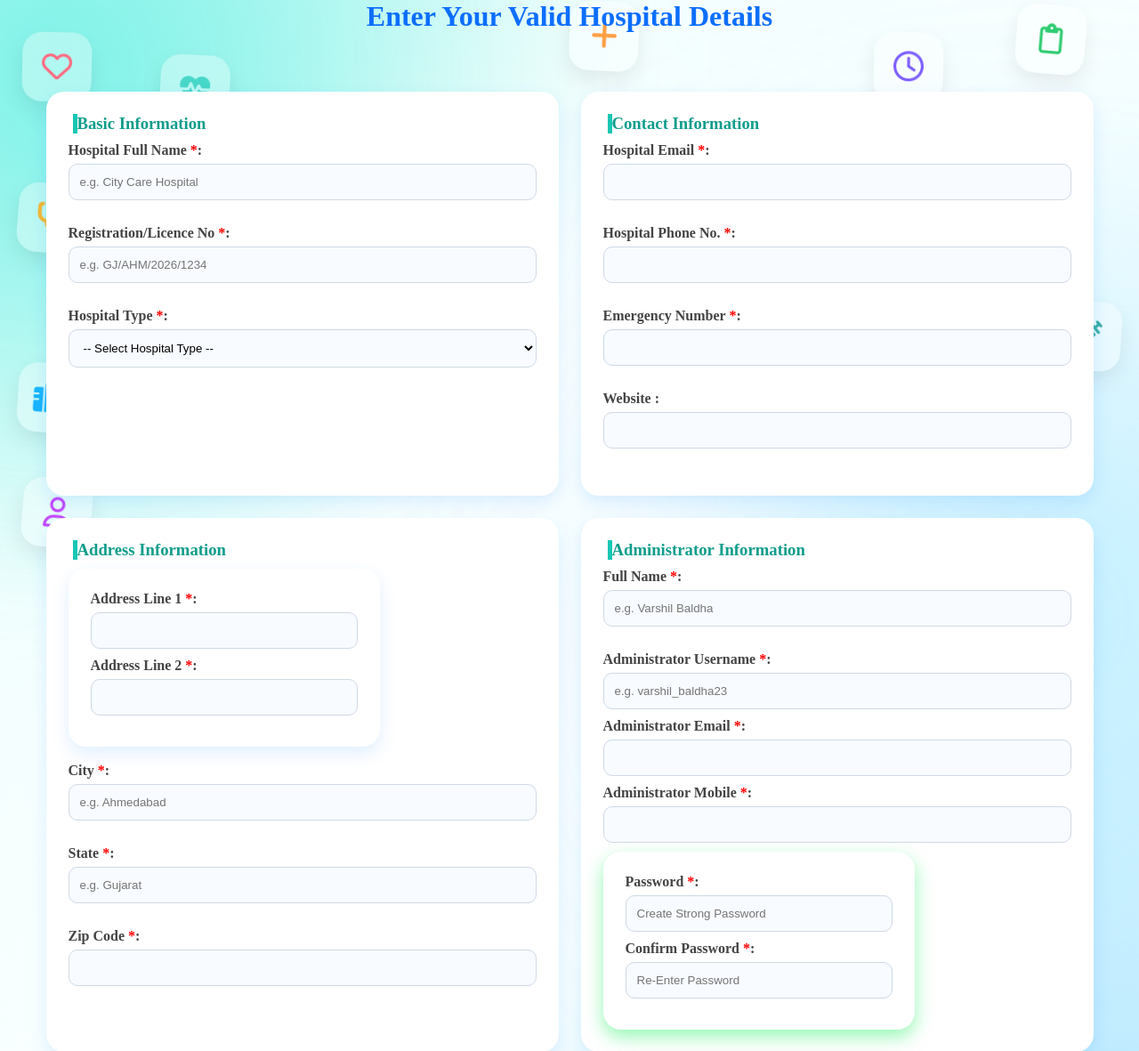
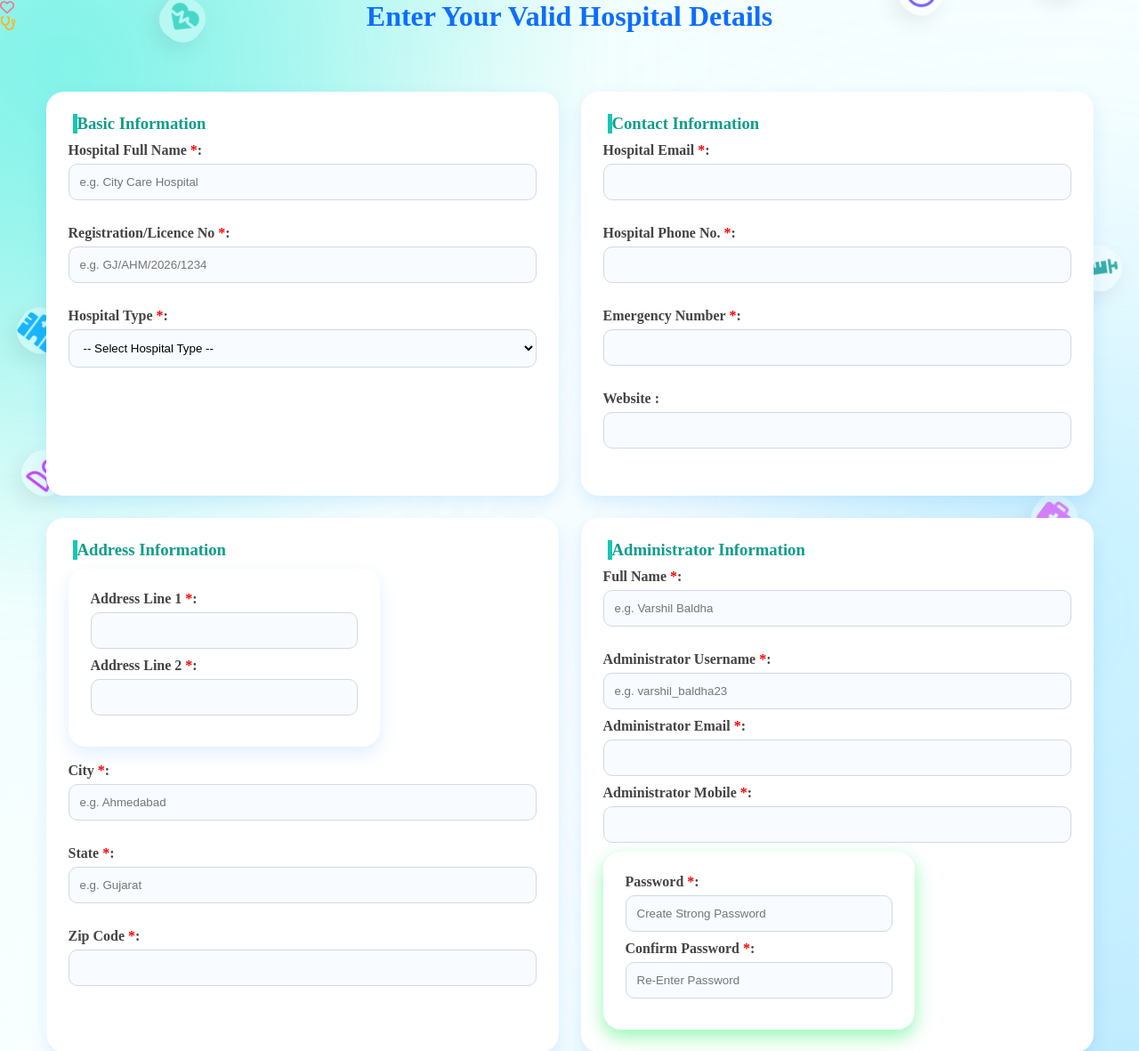
Before and after one commit to Varshilbaldha/Smart-Hospital-Management-System, a PHP site: page /hospital_registration.php in a window 1280 px wide. Shown: the top 1181 px of the page at 89% size. Run offline with PHP 8.4, Linux system fonts and the light colour scheme.

Commit message:
Added hospital registration

```diff
--- a/hospital_registration.php
+++ b/hospital_registration.php
@@ -17,17 +17,20 @@
 
 <div class="floating-icons">
 
-    <div class="icon heart">
+    <div class="icon1">
         <i class="fa-regular fa-heart"></i>
     </div>
 
-    <div class="icon stethoscope">
+    <div class="icon2">
         <i class="fa-solid fa-stethoscope"></i>
     </div>
 
     <div class="icon pulse">
         <i class="fa-solid fa-heart-pulse"></i>
     </div>
+
+
+
 
     <div class="icon hospital">
         <i class="fa-solid fa-hospital"></i>
--- a/login.php
+++ b/login.php
@@ -12,12 +12,12 @@
             let username = document.getElementById("username").value.trim();
             let password = document.getElementById("password").value.trim();
 
-            let usernamePattern = /^[a-zA-z0-9_]{3,15}$/;
+            let usernamePattern = /^[a-zA-Z0-9_]{3,15}$/;
             let passwordPattern = /^(?=.*[a-z])(?=.*[A-Z])(?=.*\d)(?=.*[!@#$%^&*])[A-Za-z0-9!@#$%^&*]{8,20}$/;
 
             if(!usernamePattern.test(username))
         {
-               document.getElement.GetId("msg1").innerHtml = "Enter Valid Username";
+               document.getElementById("msg1").innerHTML = "Enter Valid Username";
                  event.preventDefault();
                  return;
         }
--- a/style5.css
+++ b/style5.css
@@ -127,7 +127,7 @@
 }
 .floating-icons{
 
-position:fixed;
+position:absolute;
 
 inset:0;
 
@@ -142,9 +142,9 @@
 
 position:absolute;
 
-width:78px;
+width:50px;
 
-height:78px;
+height:50px;
 
 display:flex;
 
@@ -164,16 +164,17 @@
 
 0 10px 25px rgba(0,0,0,.08);
 
-animation:float 8s ease-in-out infinite;
+animation:float 4s ease-in-out infinite;
 
 }
-.heart{
+.icon1{
 color:#ff6b81;
 left:25px;
-top:40px;
+top:100px;
 }
 
-.stethoscope{
+
+.icon2{
 color:#f7b731;
 left:20px;
 top:220px;
```
Also changed, not shown: other parts of style5.css (+12 -12 lines).
